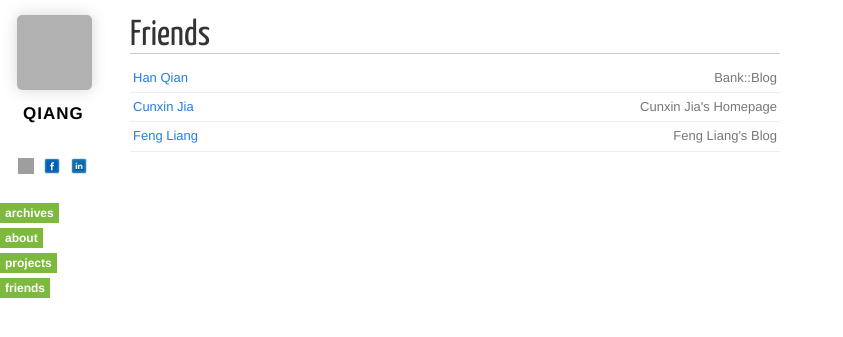
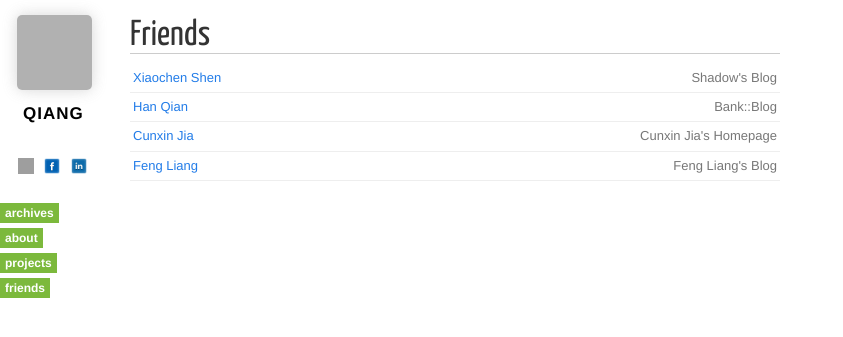
Before and after one commit to qiangrw/qiangrw.github.com, a Jekyll site: the page built from friends.html, in a window 1280 px wide. Shown: the top 337 px of the page, without its empty margins (0-843 px from the left). Built offline with Jekyll 4.4.1, drawn with Linux system fonts in a browser that asks for light colours; nearby versions of some CDN libraries; Markdown is read by kramdown in place of the engine named in the settings; grey boxes are pictures that could not be loaded.

Commit message:
update friendlist

```diff
--- a/friends.html
+++ b/friends.html
@@ -8,9 +8,15 @@ permalink: /friends/
   <h1>Friends</h1>
   <ul class="listing">
     <li>
+      <span>Shadow's Blog</span>
+      <a href="http://blog.sina.com.cn/fshadow">Xiaochen Shen</a>
+    </li>
+
+    <li>
       <span>Bank::Blog</span>
       <a href="http://bankq.me/">Han Qian</a>
     </li>
+
 
     <li>
       <span>Cunxin Jia's Homepage</span>
```
